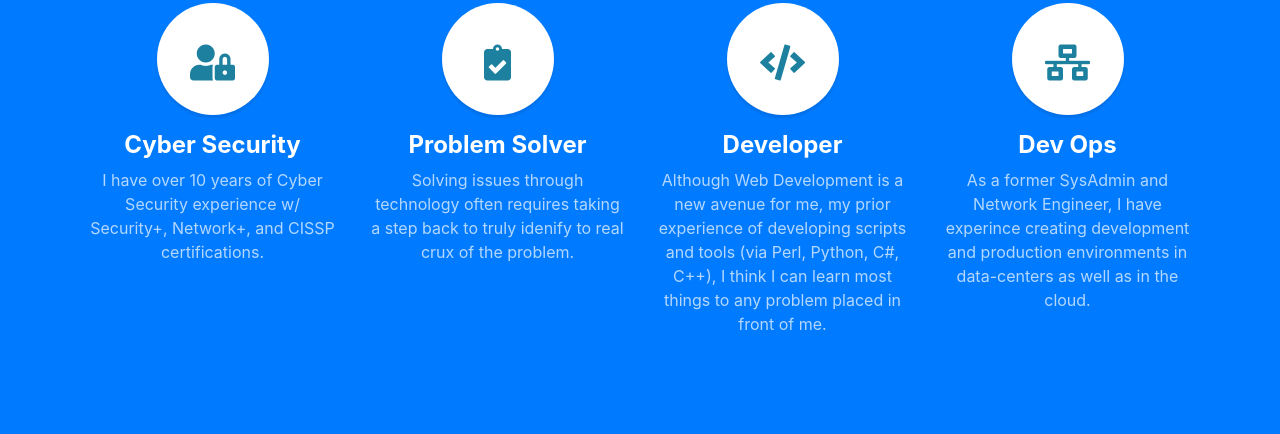
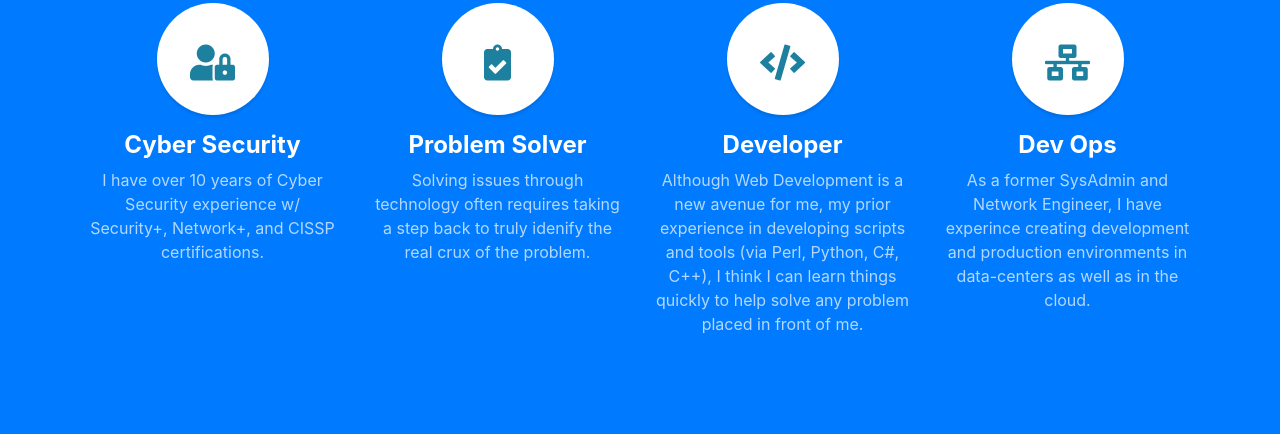
Before and after one commit to edelBCS/bcs-portfolio-3, a website with bundled scripts: page index.html in a window 1280 px wide. Shown: the part 1891-2325 px from the top of the page. Built offline with nearby package versions, Linux system fonts and the light colour scheme; files whose address does not match are found by name.

Commit message:
spelling errors

```diff
--- a/index.html
+++ b/index.html
@@ -65,7 +65,7 @@
     <div class="overlay"></div>
   </header>
 
-  <!-- About -->
+  <!-- About Me -->
   <section class="content-section bg-light" id="about">
     <div class="container">
       <div class="row">
@@ -96,7 +96,7 @@
     </div>
   </section>
 
-  <!-- skills -->
+  <!-- Skills and Exp -->
   <section class="content-section bg-primary text-white text-center" id="skills">
     <div class="container">
       <div class="content-section-heading">
@@ -122,7 +122,7 @@
             <strong>Problem Solver</strong>
           </h4>
           <p class="text-faded mb-0">Solving issues through technology often requires taking a step back to truly
-            idenify to real crux of the problem.</p>
+            idenify the real crux of the problem.</p>
         </div>
         <div class="col-lg-3 col-md-6 mb-5 mb-md-0">
           <span class="service-icon rounded-circle mx-auto mb-3">
@@ -131,8 +131,8 @@
           <h4>
             <strong>Developer</strong>
           </h4>
-          <p class="text-faded mb-0">Although Web Development is a new avenue for me, my prior experience of developing
-            scripts and tools (via Perl, Python, C#, C++), I think I can learn most things to any problem placed in
+          <p class="text-faded mb-0">Although Web Development is a new avenue for me, my prior experience in developing
+            scripts and tools (via Perl, Python, C#, C++), I think I can learn things quickly to help solve any problem placed in
             front of me.</p>
         </div>
         <div class="col-lg-3 col-md-6">
@@ -149,7 +149,7 @@
     </div>
   </section>
 
-  <!-- Callout -->
+  <!-- Web Dev Skills -->
   <section class="callout">
     <div class="container text-center">
       <h2 class="mx-auto mb-5">Web Development Skils</h2>
@@ -250,25 +250,14 @@
     </div>
   </section>
 
-  <!-- Call to Action -->
+  <!-- Contact Me -->
   <section class="content-section bg-primary text-white">
     <div class="container text-center">
-      <h2 class="mb-4">If you have a problem that you think I can help solve...Lets Talk!</h2>
+      <h2 class="mb-4">Have a problem that I can help solve...Lets Talk!</h2>
       <a href="mailto:edel.marcelino@gmail.com" class="btn btn-xl btn-warning mr-4"><i class="fas fa-envelope-open-text fa-3x"></i></a>
       <!-- <a href="#" class="btn btn-xl btn-dark"></a> -->
     </div>
   </section>
-
-  <!-- Map -->
-  <!-- <section id="contact" class="map">
-    <iframe width="100%" height="100%" frameborder="0" scrolling="no" marginheight="0" marginwidth="0"
-      src="https://maps.google.com/maps?f=q&amp;source=s_q&amp;hl=en&amp;geocode=&amp;q=Twitter,+Inc.,+Market+Street,+San+Francisco,+CA&amp;aq=0&amp;oq=twitter&amp;sll=28.659344,-81.187888&amp;sspn=0.128789,0.264187&amp;ie=UTF8&amp;hq=Twitter,+Inc.,+Market+Street,+San+Francisco,+CA&amp;t=m&amp;z=15&amp;iwloc=A&amp;output=embed"></iframe>
-    <br />
-    <small>
-      <a
-        href="https://maps.google.com/maps?f=q&amp;source=embed&amp;hl=en&amp;geocode=&amp;q=Twitter,+Inc.,+Market+Street,+San+Francisco,+CA&amp;aq=0&amp;oq=twitter&amp;sll=28.659344,-81.187888&amp;sspn=0.128789,0.264187&amp;ie=UTF8&amp;hq=Twitter,+Inc.,+Market+Street,+San+Francisco,+CA&amp;t=m&amp;z=15&amp;iwloc=A"></a>
-    </small>
-  </section> -->
 
   <!-- Footer -->
   <footer class="footer text-center">
```
